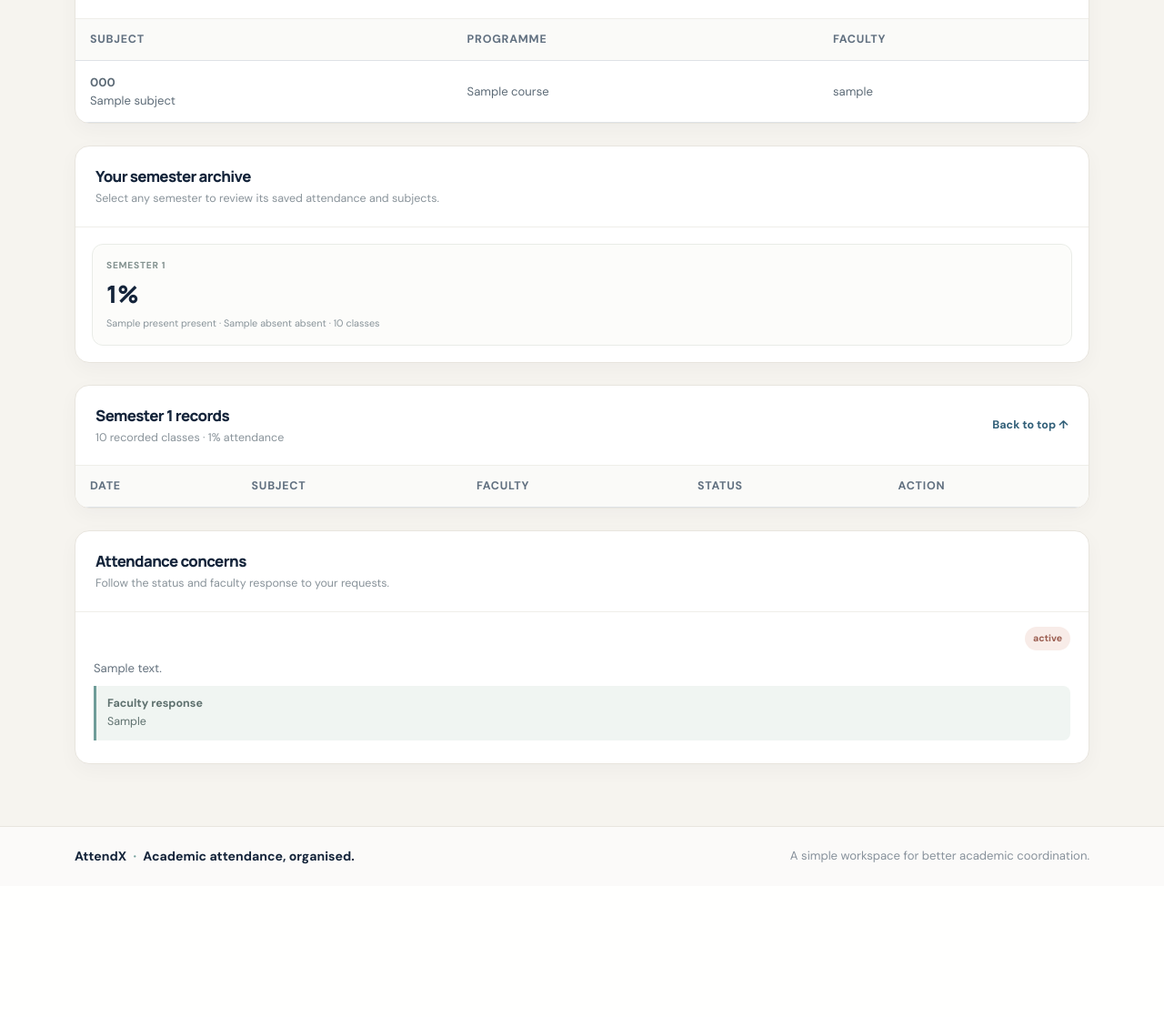
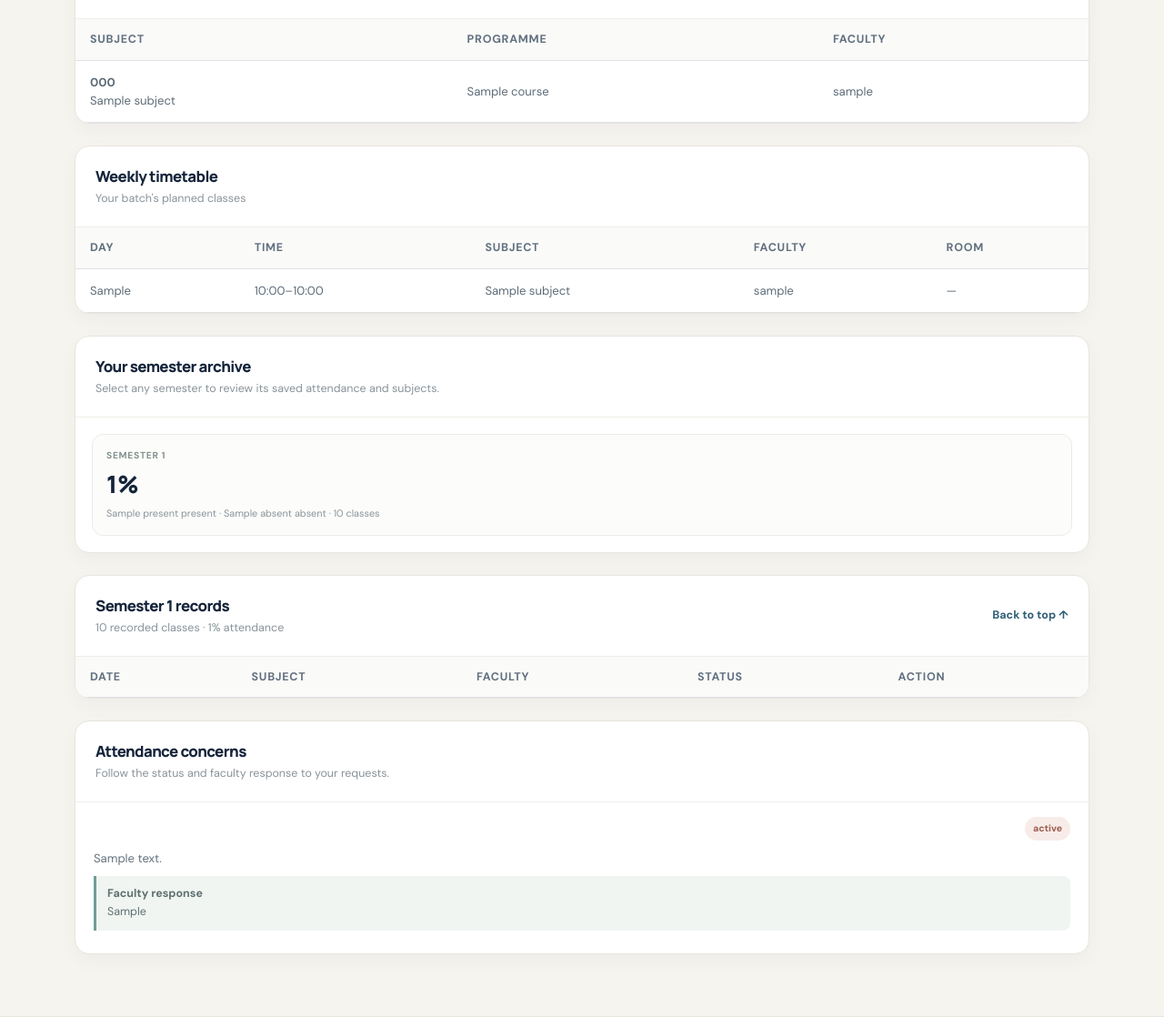
Before and after one commit to adityatiwari-git/AttendX, a Django app: template templates/dashboards/student.html in a window 1280 px wide. Shown: the part 498-1616 px from the top of the page at 91% size. Before the commit the page ends 1448 px from the top, so only its background shows below. Run offline with Django 5.2, Linux system fonts and the light colour scheme; the template is opened without the code that fills it: most values are stand-ins (such as "Sample title", 1, 10 or a date in 2020); lists and menus that the app fills with data are empty.

Commit message:
Add student weekly timetable

```diff
--- a/templates/dashboards/student.html
+++ b/templates/dashboards/student.html
@@ -4,6 +4,7 @@
 <div class="dashboard-heading"><div><span class="eyebrow">STUDENT WORKSPACE</span><h1 class="page-title">Your academic overview.</h1><p class="page-subtitle">{% if profile %}{{ profile.batch.course.name }} · {{ profile.batch.name }} · {{ profile.batch.course.department.name }}{% else %}Your attendance and semester records in one place.{% endif %}</p></div><span class="dashboard-role">Semester {{ current_semester }}</span></div>
 <div class="row g-3 mb-4"><div class="col-6 col-lg-3"><div class="stat-card"><span>Overall attendance</span><strong>{{ percentage }}%</strong><small>Across recorded classes</small></div></div><div class="col-6 col-lg-3"><div class="stat-card"><span>Present</span><strong>{{ present }}</strong><small>Classes attended</small></div></div><div class="col-6 col-lg-3"><div class="stat-card"><span>Absent</span><strong>{{ absent }}</strong><small>Recorded absences</small></div></div><div class="col-6 col-lg-3"><div class="stat-card"><span>Open concerns</span><strong>{{ open_concerns }}</strong><small>Awaiting faculty review</small></div></div></div>
 <section class="panel-card mb-4"><div class="panel-heading"><div><h2>Semester {{ current_semester }} · Your subjects</h2><p>Subjects you're enrolled in this semester and the faculty assigned to teach them</p></div><span class="panel-count">{{ current_subjects|length }} subjects</span></div><div class="table-responsive"><table class="table align-middle attendance-table"><thead><tr><th>Subject</th><th>Programme</th><th>Faculty</th></tr></thead><tbody>{% for e in current_subjects %}<tr><td><strong>{{ e.subject.code }}</strong><br>{{ e.subject.name }}</td><td>{{ e.subject.course.name }}</td><td>{% for a in e.subject.faculty_assignments.all %}{{ a.faculty.get_full_name|default:a.faculty.username }}{% if not forloop.last %}, {% endif %}{% empty %}{% if e.subject.faculty %}{{ e.subject.faculty.get_full_name|default:e.subject.faculty.username }}{% else %}Not assigned yet{% endif %}{% endfor %}</td></tr>{% empty %}<tr><td colspan="3" class="empty-state">No subjects have been enrolled for this semester yet. Contact your department administrator.</td></tr>{% endfor %}</tbody></table></div></section>
+{% if timetable %}<section class="panel-card mb-4"><div class="panel-heading"><div><h2>Weekly timetable</h2><p>Your batch's planned classes</p></div></div><div class="table-responsive"><table class="table align-middle attendance-table"><thead><tr><th>Day</th><th>Time</th><th>Subject</th><th>Faculty</th><th>Room</th></tr></thead><tbody>{% for t in timetable %}<tr><td>{{ t.get_weekday_display }}</td><td>{{ t.start_time|time:"H:i" }}–{{ t.end_time|time:"H:i" }}</td><td>{{ t.subject.name }}</td><td>{{ t.faculty.get_full_name|default:t.faculty.username }}</td><td>{{ t.room|default:"—" }}</td></tr>{% endfor %}</tbody></table></div></section>{% endif %}
 <section class="panel-card mb-4"><div class="panel-heading"><div><h2>Your semester archive</h2><p>Select any semester to review its saved attendance and subjects.</p></div></div><div class="semester-archive">{% for sem in semester_data %}<a class="semester-card {% if sem.number == current_semester %}semester-current{% endif %}" href="#semester-{{ sem.number }}"><span>SEMESTER {{ sem.number }}</span><strong>{{ sem.percentage }}%</strong><small>{{ sem.present }} present · {{ sem.absent }} absent · {{ sem.total }} classes</small></a>{% empty %}<div class="empty-state">Your semester records will appear here once faculty records attendance.</div>{% endfor %}</div></section>
 {% for sem in semester_data %}<section class="panel-card mb-4" id="semester-{{ sem.number }}"><div class="panel-heading"><div><h2>Semester {{ sem.number }} records</h2><p>{{ sem.total }} recorded classes · {{ sem.percentage }}% attendance</p></div><a class="table-action" href="#top">Back to top ↑</a></div><div class="table-responsive"><table class="table align-middle attendance-table"><thead><tr><th>Date</th><th>Subject</th><th>Faculty</th><th>Status</th><th>Action</th></tr></thead><tbody>{% for r in recent %}{% if r.session.subject.semester == sem.number %}<tr><td>{{ r.session.session_date|date:"d M Y" }}</td><td>{{ r.session.subject.name }}</td><td>{% if r.session.faculty %}{{ r.session.faculty.get_full_name|default:r.session.faculty.username }}{% elif r.session.subject.faculty %}{{ r.session.subject.faculty.get_full_name|default:r.session.subject.faculty.username }}{% else %}Faculty{% endif %}</td><td><span class="status-chip status-{{ r.status|lower }}">{{ r.get_status_display }}</span></td><td>{% if r.status == "ABSENT" %}<a class="table-action" href="{% url 'raise_attendance_concern' r.pk %}">Raise concern</a>{% else %}—{% endif %}</td></tr>{% endif %}{% empty %}<tr><td colspan="5" class="empty-state">No attendance entries recorded for this semester.</td></tr>{% endfor %}</tbody></table></div></section>{% endfor %}
 <section class="panel-card"><div class="panel-heading"><div><h2>Attendance concerns</h2><p>Follow the status and faculty response to your requests.</p></div></div>{% for c in concerns %}<div class="concern-item"><div class="d-flex justify-content-between gap-2"><strong>{{ c.record.session.subject.name }}</strong><span class="status-chip status-{{ c.status|lower }}">{{ c.get_status_display }}</span></div><small>{{ c.record.session.session_date|date:"d M Y" }}</small><p>{{ c.message }}</p>{% if c.faculty_response %}<div class="faculty-reply"><b>Faculty response</b><br>{{ c.faculty_response }}</div>{% endif %}</div>{% empty %}<div class="empty-state">No concerns raised yet. You can raise one against any absent entry above.</div>{% endfor %}</section>
```
